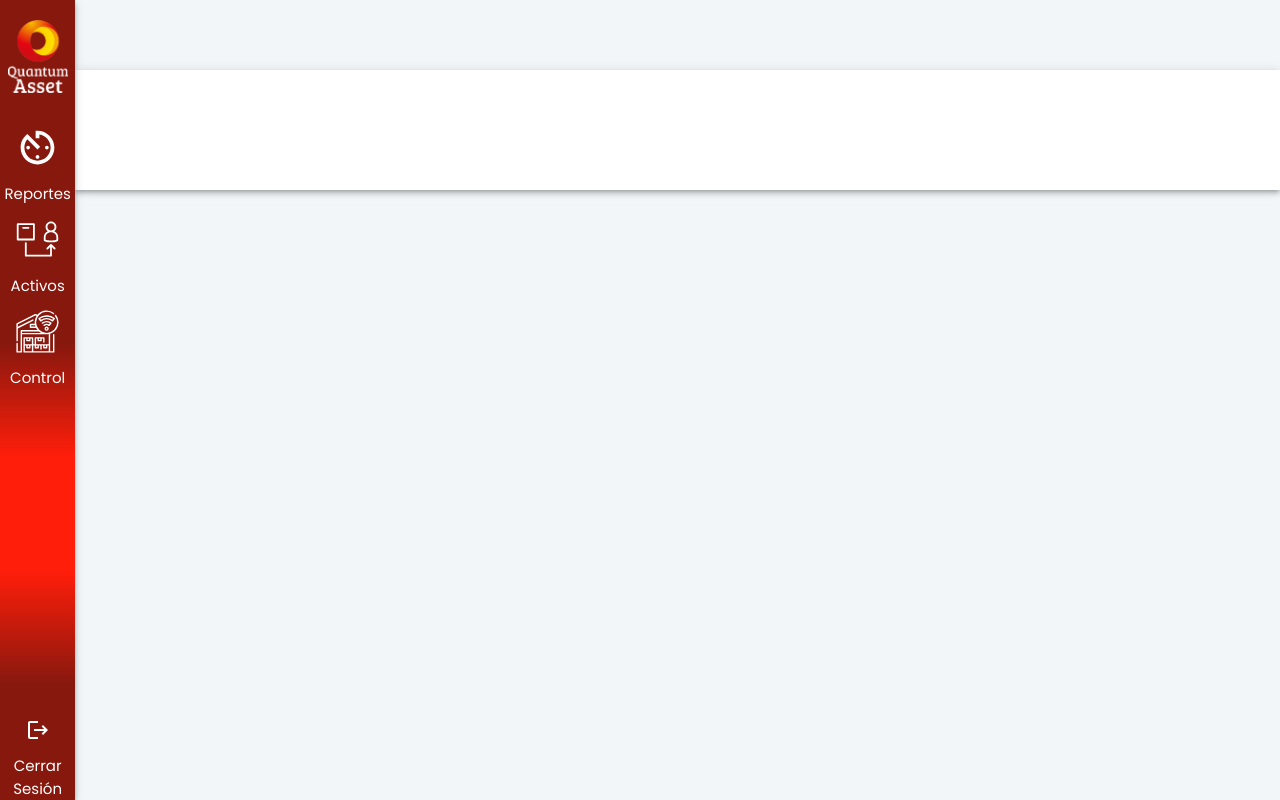
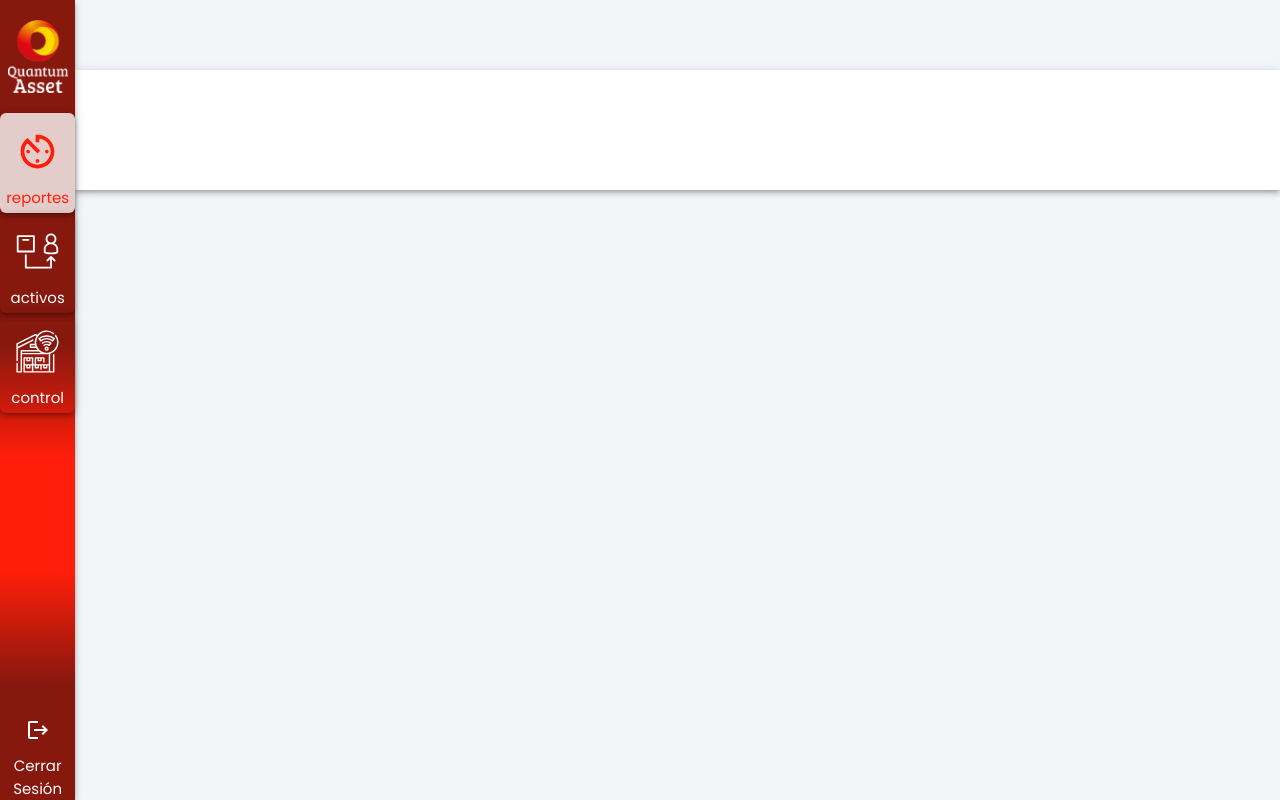
Before and after one commit to quantum-asset/frontend, a React (Create React App) app: page /template in a window 1280 px wide. Built offline with nearby package versions, Linux system fonts and the light colour scheme; no server answers.

Commit message:
[FEAT]: side bar click functionallity

```diff
--- a/src/Pages/DetailTemplate.jsx
+++ b/src/Pages/DetailTemplate.jsx
@@ -6,41 +6,43 @@ import SideBarMobile from "../components/SideBarMobile/SideBarMobile";
 import IconAssets from "../icons/IconAssets";
 import IconControl from "../icons/IconControl";
 import IconDashBoard from "../icons/IconDashBoard";
-
+import SideBarButton from "../components/SideBar/SideBarButton";
+import IconSelector, {
+  sideBarOptions,
+} from "../components/SideBar/SideBarOptions";
 
 const DetailTemplate = (props) => {
   const [open, setOpen] = useState(false);
+  const [activePage, setActivePage] = useState(0);
   const handleCLose = () => {
     setOpen(false);
+  };
+  const handleClick = (page) => {
+    setActivePage(page);
   };
   return (
     <Fragment>
       <SideBar>
         <div className="side-bar-icons">
+          {sideBarOptions.map((label, index) => (
+            <SideBarButton
+              active={activePage === index}
+              onClick={(e) => handleClick(index)}
+            >
               <IconButton
                 color="primary"
                 aria-label="upload picture"
                 component="span"
               >
-            <IconDashBoard color="#fff" size={45} />
+                <IconSelector
+                  label={label}
+                  color={activePage === index ? "#FF1E0A" : "#fff"}
+                  size={45}
+                />
               </IconButton>
-          Reportes
-          <IconButton
-            color="primary"
-            aria-label="upload picture"
-            component="span"
-          >
-            <IconAssets color="#fff" size={45} />
-          </IconButton>
-          Activos
-          <IconButton
-            color="primary"
-            aria-label="upload picture"
-            component="span"
-          >
-            <IconControl color="#fff" size={45} />
-          </IconButton>
-          Control
+              {label}
+            </SideBarButton>
+          ))}
         </div>
       </SideBar>
 
@@ -55,3 +57,44 @@ const DetailTemplate = (props) => {
   );
 };
 export default DetailTemplate;
+/**
+<SideBarButton
+            active={activePage === 0}
+            onClick={(e) => handleClick(0)}
+          >
+            <IconButton
+              color="primary"
+              aria-label="upload picture"
+              component="span"
+            >
+              <IconDashBoard color="#fff" size={45} />
+            </IconButton>
+            Reportes
+          </SideBarButton>
+          <SideBarButton
+            active={activePage === 1}
+            onClick={(e) => handleClick(1)}
+          >
+            <IconButton
+              color="primary"
+              aria-label="upload picture"
+              component="span"
+            >
+              <IconAssets color="#fff" size={45} />
+            </IconButton>
+            Activos
+          </SideBarButton>
+          <SideBarButton
+            active={activePage === 2}
+            onClick={(e) => handleClick(2)}
+          >
+            <IconButton
+              color="primary"
+              aria-label="upload picture"
+              component="span"
+            >
+              <IconControl color="#fff" size={45} />
+            </IconButton>
+            Control
+          </SideBarButton>
+ */
--- a/src/components/DefaultMainPage/DefaultMainPage.jsx
+++ b/src/components/DefaultMainPage/DefaultMainPage.jsx
@@ -21,7 +21,7 @@ const DefaultMainPage = (props) => {
         >
           <MenuIcon />
         </IconButton>
-        <SideBarButton></SideBarButton>
+
       </TopBar>
       <MainPageHeader />
       {children}
--- a/src/components/SideBar/SideBar.scss
+++ b/src/components/SideBar/SideBar.scss
@@ -26,6 +26,7 @@
     display: flex;
     align-items: center;
     justify-content: center;
+    cursor: pointer;
   }
   .side-bar-icons{
     display: flex;
--- a/src/components/SideBar/SideBarButton.jsx
+++ b/src/components/SideBar/SideBarButton.jsx
@@ -1,10 +1,29 @@
 import React from "react";
 import "./SideBarButton.scss";
-const SideBarButton = props =>{
-    return(
-        <div className="main-side-bar-button">
+const buttonStyles = {
+  active: {
+    backgroundColor: "#ffffffc7",
+    color: "#ff1e0a",
+  },
+  notActive: {
+    backgroundColor: "transparent",
+    color: "white",
+  },
+};
 
-        </div>
-    )
-}
+const SideBarButton = (props) => {
+  const { children, onClick, active } = props;
+  const handleClick = (evt) => {
+    onClick?.();
+  };
+  return (
+    <div
+      className="main-side-bar-button"
+      onClick={handleClick}
+      style={active ? buttonStyles.active : buttonStyles.notActive}
+    >
+      {children}
+    </div>
+  );
+};
 export default SideBarButton;
--- a/src/components/SideBar/SideBarButton.scss
+++ b/src/components/SideBar/SideBarButton.scss
@@ -1,4 +1,13 @@
-.main-side-bar-button{
-    box-shadow: 0px 2px 4px -1px rgba(0,0,0,0.2),0px 4px 5px 0px rgba(0,0,0,0.14),0px 1px 10px 0px rgba(0,0,0,0.12);
-
+.main-side-bar-button {
+  box-shadow: 0px 2px 4px -1px rgba(0, 0, 0, 0.2),
+    0px 4px 5px 0px rgba(0, 0, 0, 0.14), 0px 1px 10px 0px rgba(0, 0, 0, 0.12);
+  //background-color: transparent;
+  border-radius: 6px;
+  width: 100%;
+  height: 100px;
+  display: flex;
+  flex-direction: column;
+  align-items: center;
+  justify-content: center;
+  cursor: pointer;
 }
--- /dev/null
+++ b/src/components/SideBar/SideBarOptions.js
@@ -0,0 +1,20 @@
+import React from "react";
+import IconAssets from "../../icons/IconAssets";
+import IconControl from "../../icons/IconControl";
+import IconDashBoard from "../../icons/IconDashBoard";
+export const sideBarOptions = ["reportes", "activos", "control"];
+const IconSelector = (props) => {
+  const { label } = props;
+  switch (label) {
+    case "reportes":
+      return <IconDashBoard {...props} />;
+    case "activos":
+      return <IconAssets {...props} />;
+    case "control":
+      return <IconControl {...props} />;
+
+    default:
+      <IconDashBoard {...props} />;
+  }
+};
+export default IconSelector;
```
Lines whose indentation alone changed are shown as unchanged.
